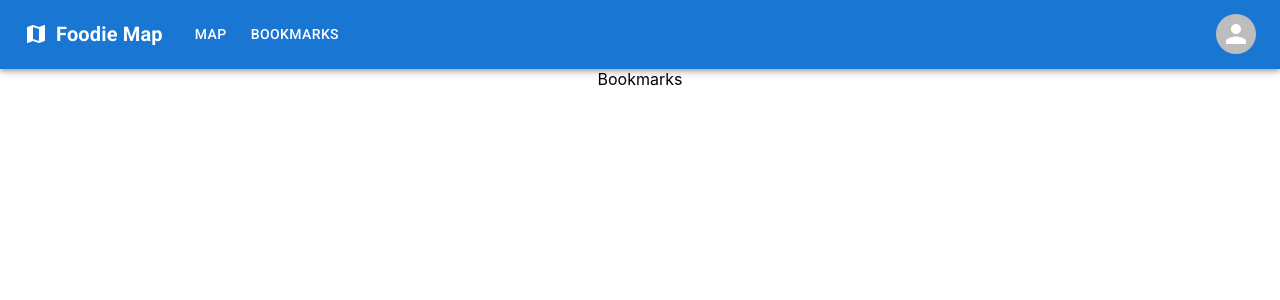
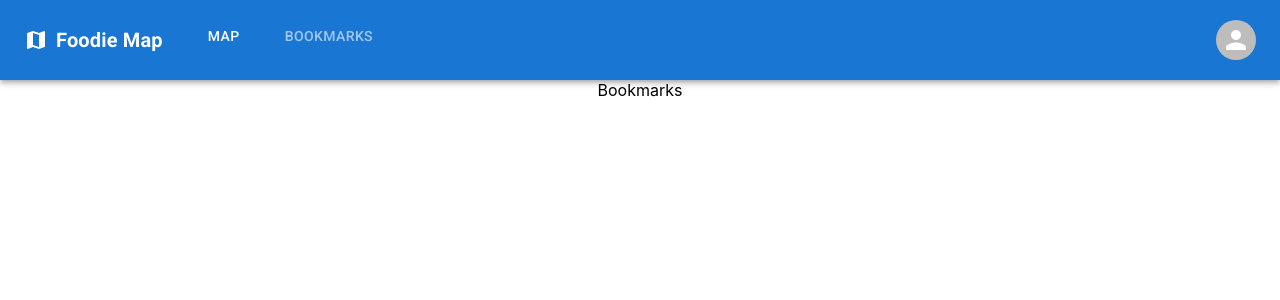
Before and after one commit to tsyjonlau/foodie-map-frontend, a React app: page /bookmarks in a window 1280 px wide. Shown: the top 300 px of the page. Built offline with nearby package versions, Linux system fonts and the light colour scheme.

Commit message:
feat(Navbar): use Mui Tabs on Desktop version

```diff
--- a/src/components/Navbar/Navbar.js
+++ b/src/components/Navbar/Navbar.js
@@ -13,6 +13,8 @@ import Avatar from '@mui/material/Avatar';
 import Button from '@mui/material/Button';
 import Tooltip from '@mui/material/Tooltip';
 import MenuItem from '@mui/material/MenuItem';
+import Tabs from '@mui/material/Tabs';
+import Tab from '@mui/material/Tab';
 import MapIcon from '@mui/icons-material/Map';
 
 const pages = [
@@ -25,17 +27,23 @@ const settings = ['Profile', 'Account', 'Logout'];
 function Navbar() {
   const [anchorElNav, setAnchorElNav] = useState(null);
   const [anchorElUser, setAnchorElUser] = useState(null);
+  const [tabIndex, setTabIndex] = useState(0);
 
   const handleOpenNavMenu = (event) => {
     setAnchorElNav(event.currentTarget);
   };
+
   const handleOpenUserMenu = (event) => {
     setAnchorElUser(event.currentTarget);
   };
 
-  const handleCloseNavMenu = () => {
+  const handleCloseNavMenu = (event) => {
     setAnchorElNav(null);
   };
+
+  const handleTabValueChange = (event, newValue) => {
+    setTabIndex(newValue);
+  }
 
   const handleCloseUserMenu = () => {
     setAnchorElUser(null);
@@ -49,8 +57,6 @@ function Navbar() {
           <Typography
             variant='h6'
             noWrap
-            component='a'
-            href='/'
             sx={{
               mr: 2,
               display: { xs: 'none', md: 'flex' },
@@ -118,19 +124,25 @@ function Navbar() {
             Foodie Map
           </Typography>
           <Box sx={{ flexGrow: 1, display: { xs: 'none', md: 'flex' } }}>
+            <Tabs
+              value={tabIndex}
+              textColor='inherit'
+              indicatorColor='white'
+              onChange={handleTabValueChange}
+            >
               {pages.map((page) => (
-              <Button
+                <Tab
+                  label={page.text}
                   component={Link}
                   to={page.href}
                   key={page.href}
                   onClick={handleCloseNavMenu}
                   sx={{ my: 2, color: 'white', display: 'block' }}
                 >
-                {page.text}
-              </Button>
+                </Tab>
               ))}
+            </Tabs>
           </Box>
-
           <Box sx={{ flexGrow: 0 }}>
             <Tooltip title='Open settings'>
               <IconButton onClick={handleOpenUserMenu} sx={{ p: 0 }}>
--- a/src/routesConfig.js
+++ b/src/routesConfig.js
@@ -12,7 +12,7 @@ const routesConfig = [
       children: [
         {
           path: '',
-          element: <Home />
+          element: <Map />
         },
         {
           path: '/map',
```
Lines whose indentation alone changed are shown as unchanged.
